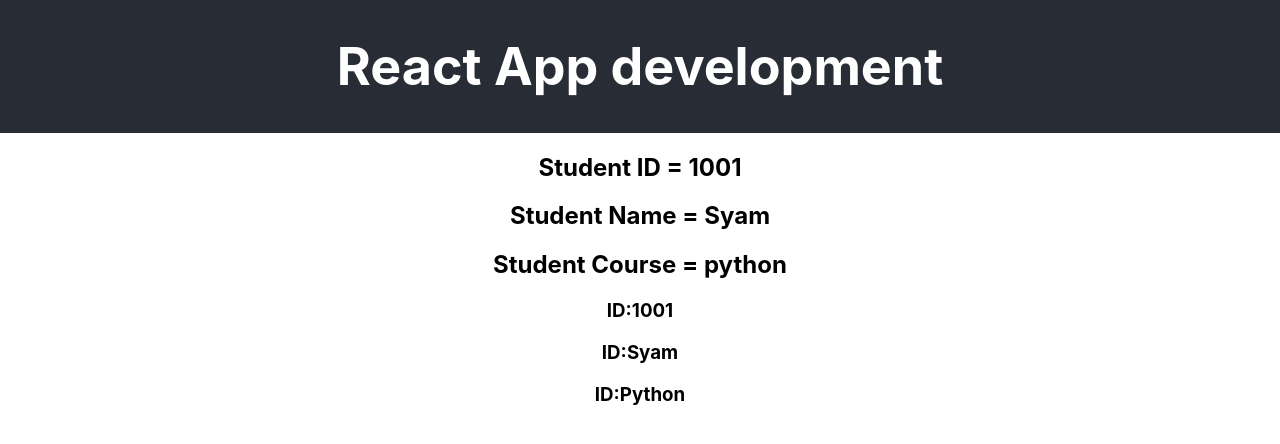
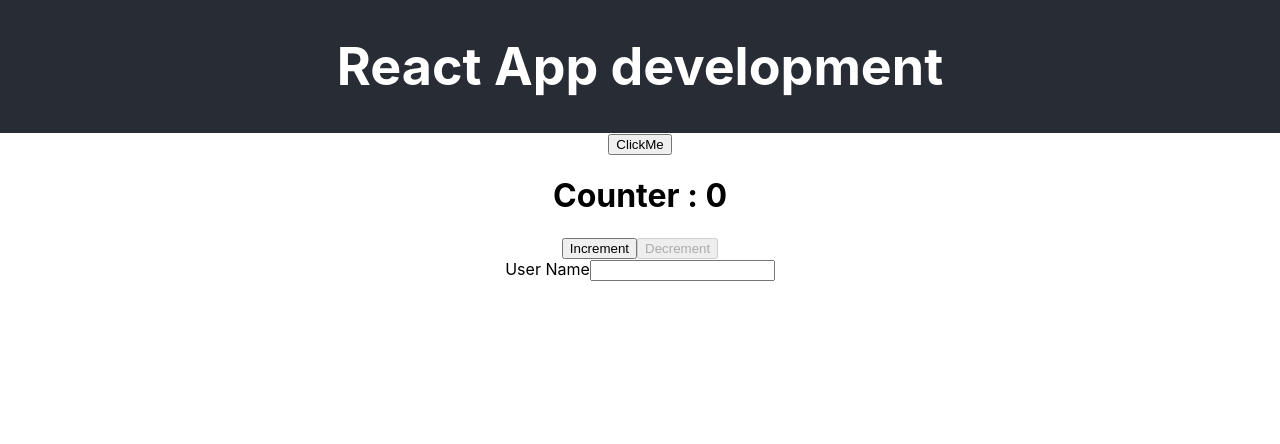
Before and after one commit to syamborusu/app1, a React (Create React App) app: page / in a window 1280 px wide. Shown: the top 444 px of the page. Built offline with nearby package versions, Linux system fonts and the light colour scheme.

Commit message:
Text reading,events,counters

```diff
--- a/src/App.js
+++ b/src/App.js
@@ -1,12 +1,16 @@
 import './App.css';
-import Parent from './Parent';
+import Events from './Events';
+import Counter from './Counter';
+import ReadText from './ReadText';
 function App() {
   return (
     <div className="App">
       <header className="App-header">
        <h1>React App development</h1>
       </header>
-      <Parent/>
+      <Events/>
+      <Counter/>
+      <ReadText/>
     </div>
   );
 }
--- /dev/null
+++ b/src/Counter.jsx
@@ -0,0 +1,26 @@
+import React, { Component } from 'react'
+export default class Counter extends Component {
+    constructor(props){
+        super(props);
+        this.state = {
+            cnt:0
+        }
+    }
+    incrementCnt=()=>{
+        this.setState({cnt:this.state.cnt+1}
+        )
+    }
+    decrementCnt=()=>{
+        this.setState({cnt:this.state.cnt-1})
+    }
+    render() {
+        return (
+            <div>
+                <h1>Counter : {this.state.cnt}</h1>
+                <button onClick={this.incrementCnt}>Increment</button>
+                <button onClick={this.decrementCnt}disabled={this.state.cnt==0}>Decrement</button>
+
+            </div>
+        )
+    }
+}
--- /dev/null
+++ b/src/Events.jsx
@@ -0,0 +1,15 @@
+import React, { Component } from 'react'
+
+export default class Events extends Component {
+    handleClickMe=()=>{
+        console.log("ClickMe Button Clicked");
+    }
+  render() {
+    return (
+      <div>
+        <button onClick={this.handleClickMe}>ClickMe</button>
+
+      </div>
+    )
+  }
+}
--- a/src/Parent.jsx
+++ b/src/Parent.jsx
@@ -1,12 +1,8 @@
 import React, { Component } from 'react'
-import Child from './Child1';
-import Child2 from './Child2';
 export default class Parent extends Component {
   render() {
     return (
       <div>
-    <Child sid={1001} sname="Syam" course="python"/>
-    <Child2 sid={1001} sname="Syam" course="Python"/>
       </div>
     )
   }
--- /dev/null
+++ b/src/ReadText.jsx
@@ -0,0 +1,18 @@
+import React, { Component } from 'react'
+
+export default class ReadText extends Component {
+    readUserName=(e)=>{
+        console.log(e.target)
+        console.log(e.target.value)
+    }
+  render() {
+    return (
+      <div>
+        <form>
+            <lable>User Name</lable>
+            <input type="text" name="user" onChange={this.readUserName}/>
+        </form>
+      </div>
+    )
+  }
+}
```
